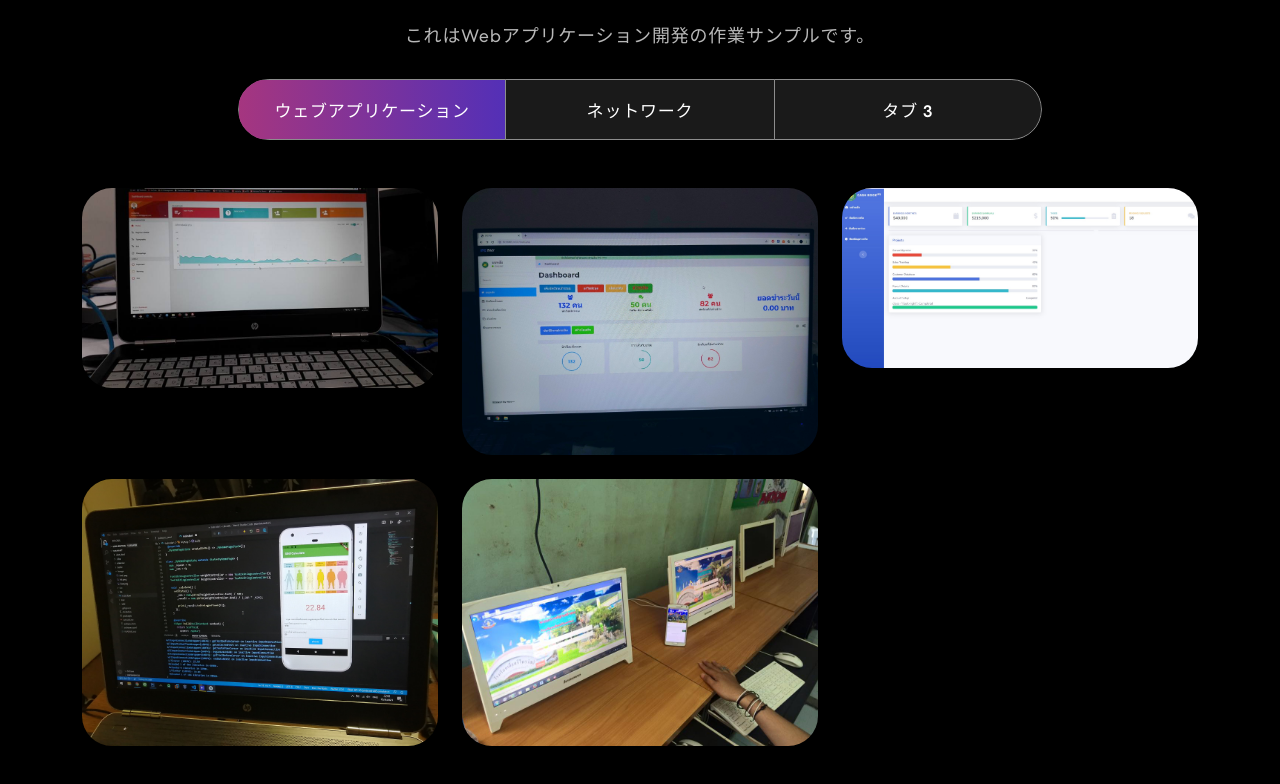
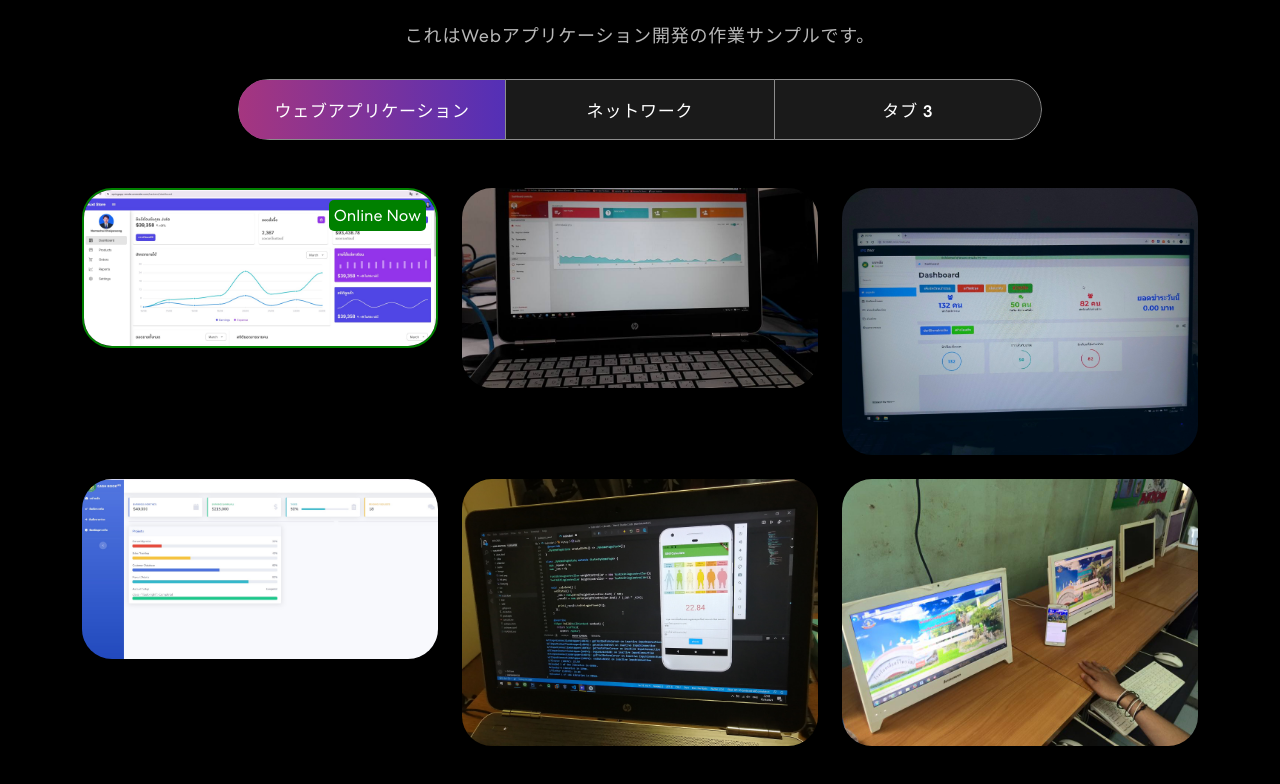
Before and after one commit to Ded2ec/personal-portfolio, a React (Create React App) app: page / in a window 1280 px wide. Shown: the part 3181-3965 px from the top of the page. Built offline with nearby package versions, Linux system fonts and the light colour scheme.

Commit message:
initial commit

```diff
--- a/package.json
+++ b/package.json
@@ -57,6 +57,8 @@
     ]
   },
   "devDependencies": {
-    "gh-pages": "^6.1.1"
+    "@pmmmwh/react-refresh-webpack-plugin": "^0.5.15",
+    "gh-pages": "^6.1.1",
+    "react-refresh": "^0.14.2"
   }
 }
--- a/src/components/ProjectCard.js
+++ b/src/components/ProjectCard.js
@@ -1,15 +1,28 @@
 import { Col } from "react-bootstrap";
 
-export const ProjectCard = ({ title, description, imgUrl }) => {
+export const ProjectCard = ({ title, description, imgUrl,link , component }) => {
   return (
+
     <Col size={12} sm={6} md={4}>
-      <div className="proj-imgbx">
-      <img src={imgUrl} alt=""  />
-        <div className="proj-txtx">
-          <h4>{title}</h4>
-          <span>{description}</span>
+          <a href={link} target="_blank" rel="noopener noreferrer" style={{ textDecoration: 'none', color: 'inherit' }}>
+        <div className="proj-imgbx" style={{ border: component === 'online' ? '2px solid green' : 'none', position: 'relative' }}>
+          <img src={imgUrl} alt={title} />
+          <div className="proj-txtx">
+            <h4>{title}</h4>
+            <span>{description.split("Try Onclick user&pass 123456")[0]}</span>
+            {description.includes("Try Onclick user&pass 123456") && (
+              <span style={{ color: 'red', fontWeight: 'bold' }}>
+                {`Try Onclick user&pass 123456`}
+              </span>
+            )}
+          </div>
+          {component === 'online' && (
+            <div style={{ position: 'absolute', top: '10px', right: '10px', backgroundColor: 'green', color: 'white', padding: '5px', borderRadius: '5px' }}>
+              Online Now
+            </div>
+          )}
         </div>
-      </div>
+      </a>
     </Col>
   )
 }
--- a/src/components/Projects.js
+++ b/src/components/Projects.js
@@ -14,12 +14,20 @@ import projImg7 from "../assets/img/22.jpg";
 import projImg8 from "../assets/img/23.jpg";
 import projImg9 from "../assets/img/26.jpg";
 import projImg10 from "../assets/img/25.jpg";
+import projImg11 from "../assets/img/s.jpg";
 import 'animate.css';
 import TrackVisibility from 'react-on-screen';
 
 export const Projects = ({ language }) => {
   const projects = [
 
+    {
+      title: "Spring Boot Store",
+      description: "Using frontend Nuxtjs Backend Springboot Database postgres Try Onclick user&pass 123456",
+      imgUrl: projImg11,
+      link: "https://springapp-render.onrender.com/",
+      component: 'online'
+    },
     {
       title: "Authentication cloud computing",
       description: "Design webbase PHP html css bootstrap & Development Cloud Amazon ec2 ubuntu server web base and radius + mysql  ",
```
Also changed, not shown: src/webpack.config.js (+23 -4 lines), src/assets/img/s.jpg (added), 1 other file (tests, documents, lock files or other folders).
